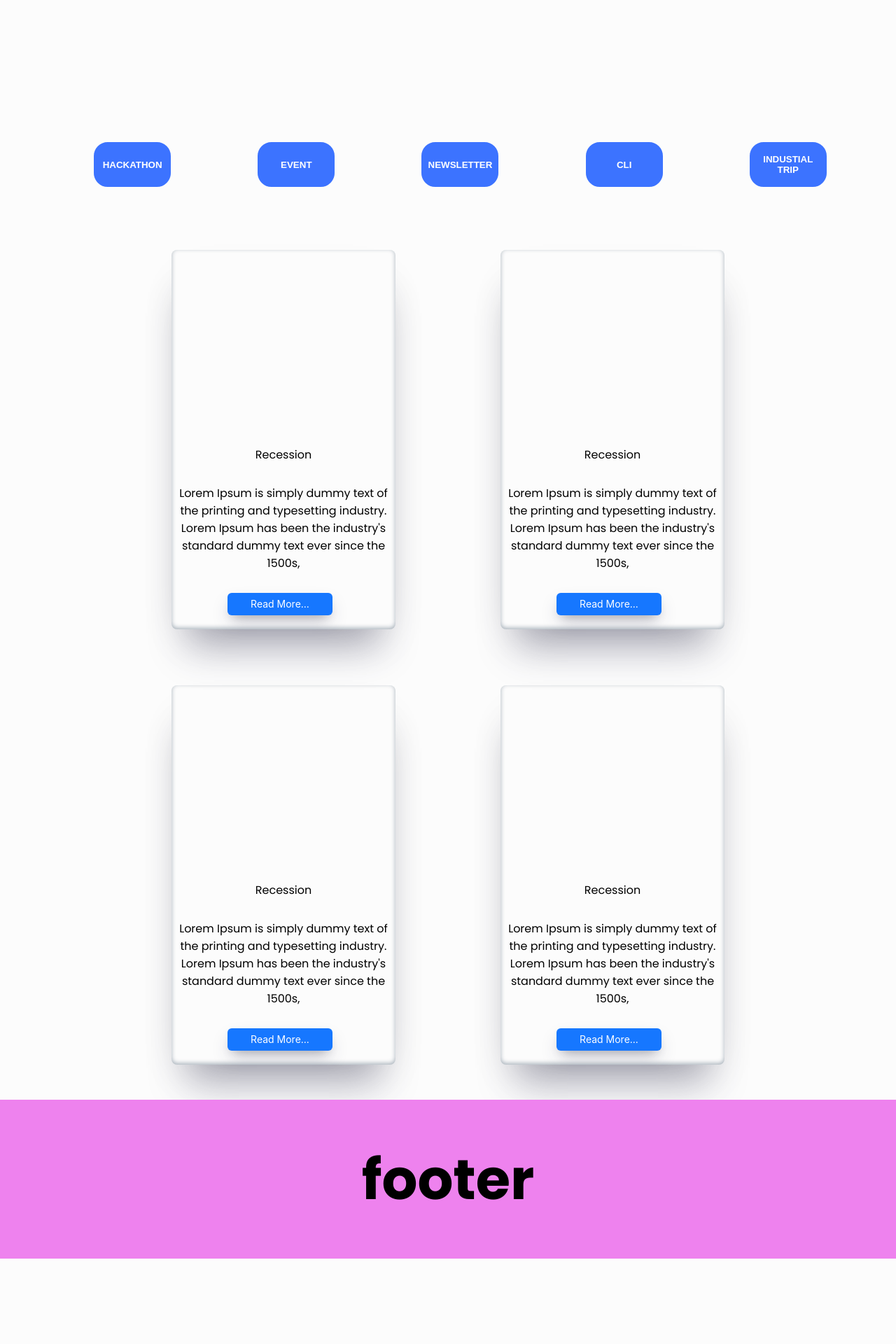
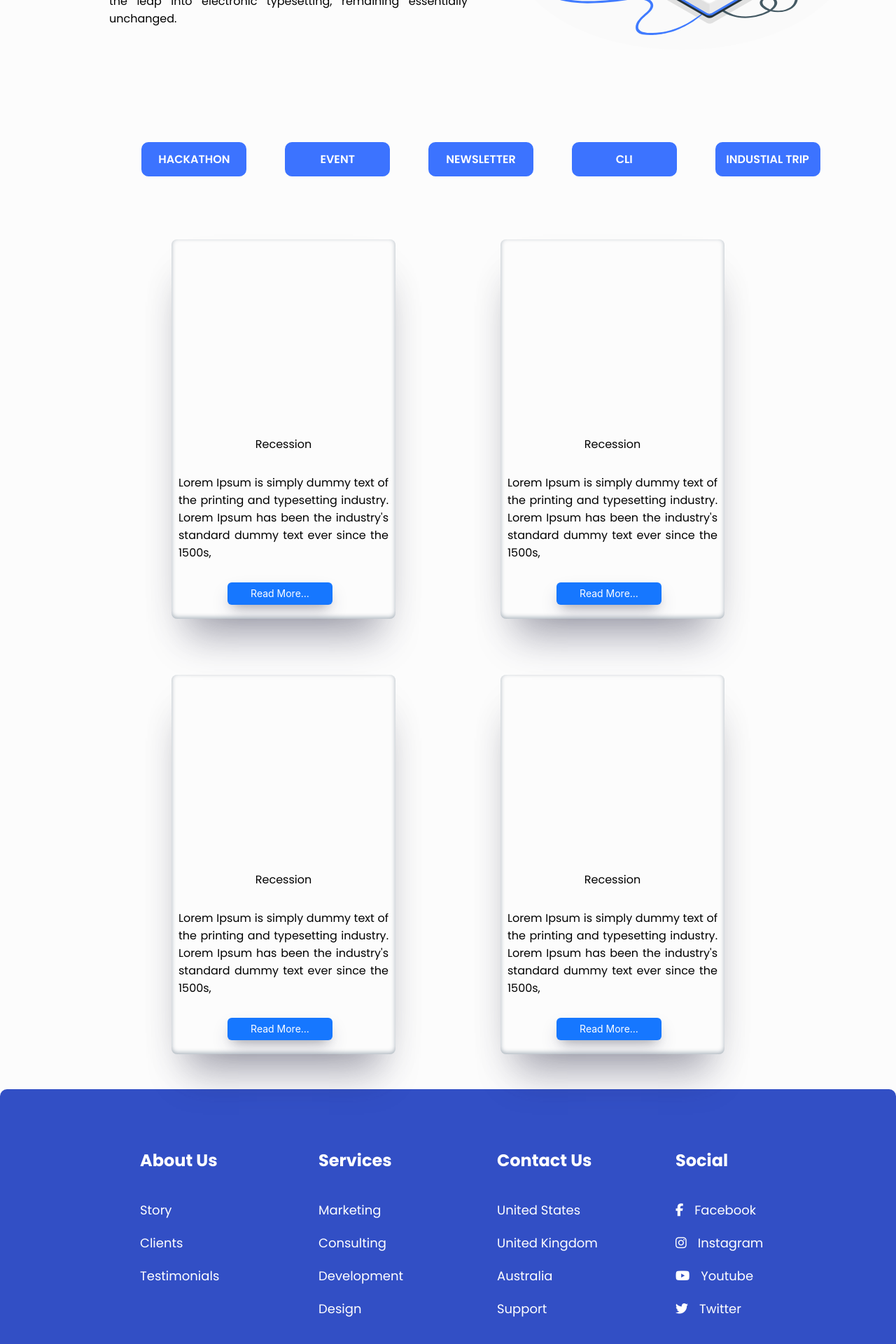
Before and after one commit to Riteshgupta2906/CigFrontEnd, a React (Create React App) app: page /blog in a window 1280 px wide. Shown: the part 512-2432 px from the top of the page at 70% size. Before the commit the page ends 2310 px from the top, so only its background shows below. Built offline with nearby package versions, Linux system fonts and the light colour scheme.

Commit message:
fifth Commit

```diff
--- a/package.json
+++ b/package.json
@@ -14,6 +14,7 @@
     "antd": "^5.3.3",
     "axios": "^1.3.3",
     "bootstrap": "^5.2.3",
+    "font-awesome": "^4.7.0",
     "mdb-react-ui-kit": "^5.1.0",
     "react": "^18.2.0",
     "react-bootstrap": "^2.7.2",
@@ -21,6 +22,7 @@
     "react-router-dom": "^6.8.1",
     "react-scripts": "5.0.1",
     "react-stacked-center-carousel": "^1.0.12",
+    "styled-components": "^5.3.9",
     "web-vitals": "^2.1.4"
   },
   "scripts": {
--- a/public/index.html
+++ b/public/index.html
@@ -2,7 +2,7 @@
 <html lang="en">
   <head>
     <meta charset="utf-8" />
-    <link rel="icon" href="%PUBLIC_URL%/favicon.ico" />
+    <link rel="icon" href="%PUBLIC_URL%/cig_logo.ico" />
     <meta name="viewport" content="width=device-width, initial-scale=1" />
     <meta name="theme-color" content="#000000" />
     <meta
@@ -10,6 +10,10 @@
       content="Web site created using create-react-app"
     />
     <link rel="apple-touch-icon" href="%PUBLIC_URL%/logo192.png" />
+    <script
+      src="https://kit.fontawesome.com/37caa4674b.js"
+      crossorigin="anonymous"
+    ></script>
     <!--
       manifest.json provides metadata used when your web app is installed on a
       user's mobile device or desktop. See https://developers.google.com/web/fundamentals/web-app-manifest/
@@ -24,7 +28,7 @@
       work correctly both with client-side routing and a non-root public URL.
       Learn how to configure a non-root public URL by running `npm run build`.
     -->
-    <title>React App</title>
+    <title>CIG</title>
   </head>
   <body>
     <noscript>You need to enable JavaScript to run this app.</noscript>
--- a/src/Component/BlogPost/blog.js
+++ b/src/Component/BlogPost/blog.js
@@ -7,7 +7,7 @@ export default function Blog() {
     <div className="blog">
       <div className="banner">
         <div className="blogContent">
-          <h1>BLOG</h1>
+          <h1 id="Heading">BLOG</h1>
           <div>
             <p>
               Lorem Ipsum is simply dummy text of the printing and typesetting
@@ -34,10 +34,6 @@ export default function Blog() {
         <Post />
         <Post />
       </div>
-
-      <div className="footer">
-        <h1>footer</h1>
-      </div>
     </div>
   );
 }
--- a/src/Component/BlogPost/styles.css
+++ b/src/Component/BlogPost/styles.css
@@ -10,13 +10,14 @@ body {
   height: 100%;
   width: 100%;
 }
-h1 {
+
+#Heading {
   font-size: 5em;
 }
 
 .banner {
-  margin: 100px 0 200px 0;
-  height: 400px;
+  margin: 100px 0 100px 0;
+  height: 500px;
   display: flex;
   flex-direction: row;
   justify-content: space-evenly;
@@ -25,20 +26,17 @@ h1 {
   display: flex;
   flex-direction: column;
   justify-content: center;
-  margin-right: 100px;
+  margin-left: 100px;
   text-align: justify;
   width: 40%;
 }
 .selection {
-  margin: 15px 5px 10px 10px;
-
+  margin: 15px 5px 10px 160px;
   display: flex;
-  justify-content: space-evenly;
+  width: 80%;
+  justify-content: space-around;
 }
 
-.footer {
-  background-color: violet;
-}
 .btn {
   border-radius: 10%;
 }
@@ -75,6 +73,7 @@ h1 {
 .description {
   width: 100%;
   padding: 10px;
+  text-align: justify;
 }
 .AppPost {
   display: flex;
@@ -96,9 +95,9 @@ span {
 }
 
 .button {
-  width: 110px;
-  padding-top: 15px;
-  padding-bottom: 15px;
+  width: 150px;
+  padding-top: 10px;
+  padding-bottom: 10px;
   text-align: center;
   color: #000;
   text-transform: uppercase;
@@ -110,9 +109,11 @@ span {
 }
 
 .button-3 {
+  font-family: "Poppins";
+  font-size: medium;
   border: 2px solid #3c73ff;
   background-color: #3c73ff;
-  border-radius: 20px;
+  border-radius: 10px;
   color: #fff;
   transition: 0.3s;
 }
@@ -121,6 +122,6 @@ span {
   transition: 0.3s;
 }
 .postImage {
-  width: 400px;
+  width: 500px;
   height: 100%;
 }
--- /dev/null
+++ b/src/Component/Footer/container/footer.js
@@ -0,0 +1,53 @@
+import React from "react";
+import Footer from "../footerComponent/footer";
+import Icon from "../footerComponent/icons";
+
+export default function FooterContainer() {
+  return (
+    <Footer>
+      <Footer.Wrapper>
+        <Footer.Row>
+          <Footer.Column>
+            <Footer.Title>About Us</Footer.Title>
+            <Footer.Link href="#">Story</Footer.Link>
+            <Footer.Link href="#">Clients</Footer.Link>
+            <Footer.Link href="#">Testimonials</Footer.Link>
+          </Footer.Column>
+          <Footer.Column>
+            <Footer.Title>Services</Footer.Title>
+            <Footer.Link href="/blog">Marketing</Footer.Link>
+            <Footer.Link href="#">Consulting</Footer.Link>
+            <Footer.Link href="#">Development</Footer.Link>
+            <Footer.Link href="#">Design</Footer.Link>
+          </Footer.Column>
+          <Footer.Column>
+            <Footer.Title>Contact Us</Footer.Title>
+            <Footer.Link href="#">United States</Footer.Link>
+            <Footer.Link href="#">United Kingdom</Footer.Link>
+            <Footer.Link href="#">Australia</Footer.Link>
+            <Footer.Link href="#">Support</Footer.Link>
+          </Footer.Column>
+          <Footer.Column>
+            <Footer.Title>Social</Footer.Title>
+            <Footer.Link href="#">
+              <Icon className="fab fa-facebook-f" />
+              Facebook
+            </Footer.Link>
+            <Footer.Link href="#">
+              <Icon className="fab fa-instagram" />
+              Instagram
+            </Footer.Link>
+            <Footer.Link href="#">
+              <Icon className="fab fa-youtube" />
+              Youtube
+            </Footer.Link>
+            <Footer.Link href="#">
+              <Icon className="fab fa-twitter" />
+              Twitter
+            </Footer.Link>
+          </Footer.Column>
+        </Footer.Row>
+      </Footer.Wrapper>
+    </Footer>
+  );
+}
--- /dev/null
+++ b/src/Component/Footer/footerComponent/footer/index.js
@@ -0,0 +1,26 @@
+import React from "react";
+import { Container, Wrapper, Row, Column, Link, Title } from "./styles/footer";
+
+export default function Footer({ children, ...restProps }) {
+  return <Container {...restProps}>{children}</Container>;
+}
+
+Footer.Wrapper = function FooterWrapper({ children, ...restProps }) {
+  return <Wrapper {...restProps}>{children}</Wrapper>;
+};
+
+Footer.Row = function FooterRow({ children, ...restProps }) {
+  return <Row {...restProps}>{children}</Row>;
+};
+
+Footer.Column = function FooterColumn({ children, ...restProps }) {
+  return <Column {...restProps}>{children}</Column>;
+};
+
+Footer.Link = function FooterLink({ children, ...restProps }) {
+  return <Link {...restProps}>{children}</Link>;
+};
+
+Footer.Title = function FooterTitle({ children, ...restProps }) {
+  return <Title {...restProps}>{children}</Title>;
+};
--- /dev/null
+++ b/src/Component/Footer/footerComponent/footer/styles/footer.js
@@ -0,0 +1,56 @@
+import styled from "styled-components";
+
+export const Container = styled.div`
+  font-family: poppins;
+  background: rgb(50 79 197);
+  border-radius: 10px 10px 0 0;
+  padding: 60px 30px;
+  @media (max-width: 1000px) {
+    padding: 70px 30px;
+  }
+`;
+
+export const Wrapper = styled.div`
+  display: flex;
+  flex-direction: column;
+  justify-content: center;
+  max-width: 1000px;
+  margin: 0 auto;
+  /* background: red; */
+`;
+
+export const Column = styled.div`
+  display: flex;
+  flex-direction: column;
+  text-align: left;
+  margin-left: 60px;
+`;
+
+export const Row = styled.div`
+  display: grid;
+  grid-template-columns: repeat(auto-fill, minmax(230px, 1fr));
+  grid-gap: 20px;
+
+  @media (max-width: 1000px) {
+    grid-template-columns: repeat(auto-fill, minmax(200px, 1fr));
+  }
+`;
+
+export const Link = styled.a`
+  color: #fff;
+  margin-bottom: 20px;
+  font-size: 18px;
+  text-decoration: none;
+
+  &:hover {
+    color: rgb(134 242 157);
+    transition: 200ms ease-in;
+  }
+`;
+
+export const Title = styled.p`
+  font-size: 24px;
+  color: #fff;
+  margin-bottom: 40px;
+  font-weight: bold;
+`;
--- /dev/null
+++ b/src/Component/Footer/footerComponent/icons/index.js
@@ -0,0 +1,6 @@
+import React from "react";
+import { Icon } from "./styles/icons";
+
+export default function Icons({ className }) {
+  return <Icon className={className} />;
+}
--- /dev/null
+++ b/src/Component/Footer/footerComponent/icons/styles/icons.js
@@ -0,0 +1,6 @@
+import styled from 'styled-components';
+
+export const Icon = styled.i`
+    font-size: 18px;
+    margin-right: 16px;
+`
--- a/src/Component/header.js
+++ b/src/Component/header.js
@@ -3,7 +3,7 @@ import Brand from "./logo-temp.svg";
 import "./header.css";
 import HomePage from "./HomePage";
 import Blog from "./BlogPost/blog";
-
+import FooterC from "./Footer/container/footer";
 const Navbar = () => {
   return (
     <>
@@ -38,6 +38,7 @@ const Navbar = () => {
         <Route exact path="/" element={<HomePage />} />
         <Route exact path="/blog" element={<Blog />} />
       </Routes>
+      <FooterC />
     </>
   );
 };
```
Also changed, not shown: 2 other files (tests, documents, lock files or other folders).
